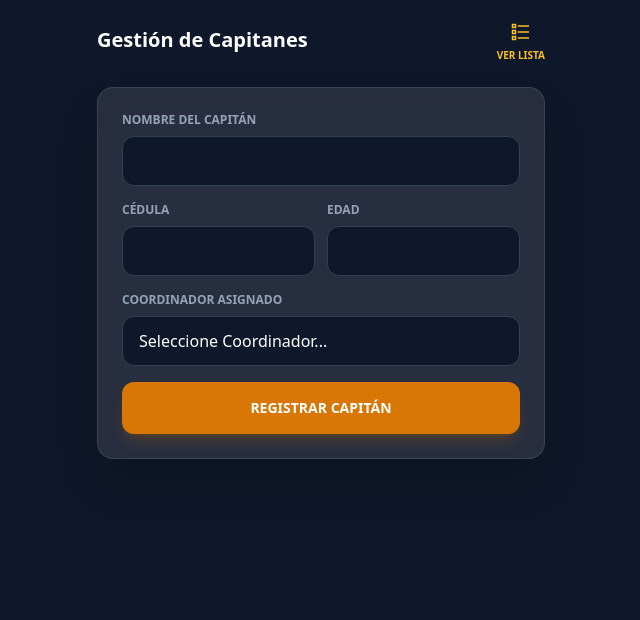
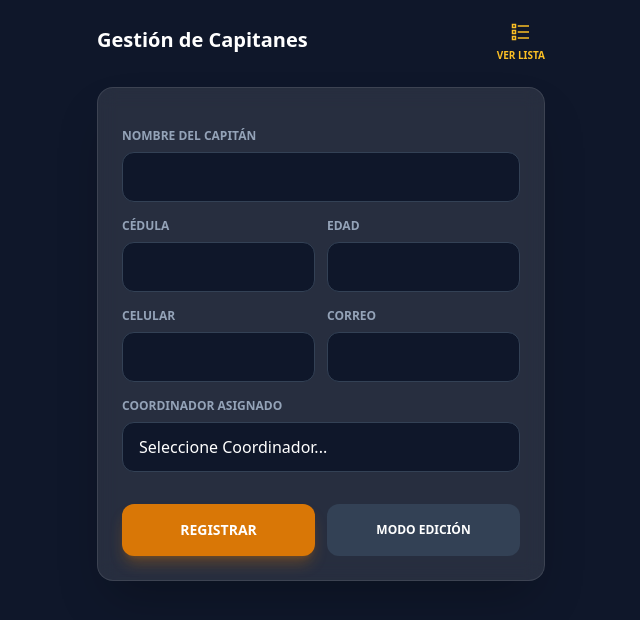
Before and after one commit to jeancgarciaq/estadistica-maranatha-infantil-fastapi, a Python web app: template web/templates/capitanes/index.html in a window 1280 px wide. Shown: the top 620 px of the page, without its empty margins (319-959 px from the left). Run offline with Jinja, Linux system fonts and the light colour scheme; the template is opened without the code that fills it, so the values that code supplies are empty; some libraries are stand-ins or nearby versions.

Commit message:
feat: implement index and list templates for capitan, coordinador, lider, and pastor modules

```diff
--- a/web/templates/capitanes/index.html
+++ b/web/templates/capitanes/index.html
@@ -12,8 +12,15 @@
     </div>
 
     <div class="glass p-6 rounded-2xl border border-white/10 shadow-2xl">
-        <form action="/capitanes/crear" method="post" class="space-y-4">
-            <div>
+        <form id="capitanForm" action="/capitanes/crear" method="post" class="space-y-4">
+            <!-- ID solo para edición -->
+            <div id="id_field" class="hidden">
+                <label class="block text-xs font-semibold text-slate-400 uppercase mb-2 ml-1">ID del Capitán</label>
+                <input type="number" name="id" id="capitan_id"
+                    class="w-full bg-slate-900 border border-slate-700 rounded-xl px-4 py-3 text-white focus:outline-none focus:border-amber-500">
+            </div>
+
+            <div class="text-start">
                 <label class="block text-xs font-semibold text-slate-400 uppercase mb-2">Nombre del Capitán</label>
                 <input type="text" name="nombre" required
                     class="w-full bg-slate-900 border border-slate-700 rounded-xl px-4 py-3 text-white focus:border-amber-500 outline-none">
@@ -32,7 +39,20 @@
                 </div>
             </div>
 
-            <div>
+            <div class="grid grid-cols-2 gap-3">
+                <div class="text-start">
+                    <label class="block text-xs font-semibold text-slate-400 uppercase mb-2">Celular</label>
+                    <input type="text" name="celular" id="capitan_celular"
+                        class="w-full bg-slate-900 border border-slate-700 rounded-xl px-4 py-3 text-white focus:border-amber-500 outline-none">
+                </div>
+                <div class="text-start">
+                    <label class="block text-xs font-semibold text-slate-400 uppercase mb-2">Correo</label>
+                    <input type="email" name="correo" id="capitan_correo"
+                        class="w-full bg-slate-900 border border-slate-700 rounded-xl px-4 py-3 text-white focus:border-amber-500 outline-none">
+                </div>
+            </div>
+
+            <div class="text-start">
                 <label class="block text-xs font-semibold text-slate-400 uppercase mb-2">Coordinador Asignado</label>
                 <select name="id_coordinador" required
                     class="w-full bg-slate-900 border border-slate-700 rounded-xl px-4 py-3 text-white focus:border-amber-500 outline-none appearance-none">
@@ -43,11 +63,63 @@
                 </select>
             </div>
 
-            <button type="submit"
-                class="w-full bg-amber-600 hover:bg-amber-500 text-white font-bold py-4 rounded-xl transition-all shadow-lg shadow-amber-600/20 uppercase text-sm">
-                Registrar Capitán
+            <div class="grid grid-cols-2 gap-3 pt-4">
+                <button type="submit" id="btn_submit"
+                    class="bg-amber-600 hover:bg-amber-500 text-white font-bold py-4 rounded-xl transition-all active:scale-95 shadow-lg shadow-amber-600/30 uppercase text-sm">
+                    Registrar
+                </button>
+                <button type="button" onclick="cambiarAModoEdicion()" id="btn_mode"
+                    class="bg-slate-700 hover:bg-slate-600 text-white font-bold py-4 rounded-xl transition-all uppercase text-xs">
+                    Modo Edición
+                </button>
+            </div>
+        </form>
+
+        <form id="deleteForm" action="/capitanes/eliminar" method="post" class="hidden">
+            <input type="hidden" name="id" id="delete_id">
+            <button type="submit" onclick="return confirm('¿Eliminar registro de capitán?')"
+                class="w-full bg-red-600/20 hover:bg-red-600 text-red-500 hover:text-white font-bold py-3 rounded-xl border border-red-600/50 transition-all mt-2 uppercase text-xs">
+                Eliminar Registro
             </button>
         </form>
     </div>
 </div>
+
+<script>
+    const urlParams = new URLSearchParams(window.location.search);
+
+    function cambiarAModoEdicion() {
+        const form = document.getElementById('capitanForm');
+        const idField = document.getElementById('id_field');
+        const delForm = document.getElementById('deleteForm');
+        const btnSubmit = document.getElementById('btn_submit');
+
+        idField.classList.toggle('hidden');
+        delForm.classList.toggle('hidden');
+
+        if (!idField.classList.contains('hidden')) {
+            form.action = "/capitanes/actualizar";
+            btnSubmit.innerText = "ACTUALIZAR";
+            document.getElementById('btn_mode').innerText = "MODO CREAR";
+            document.getElementById('capitan_id').required = true;
+        } else {
+            form.action = "/capitanes/crear";
+            btnSubmit.innerText = "REGISTRAR";
+            document.getElementById('btn_mode').innerText = "MODO EDICIÓN";
+            document.getElementById('capitan_id').required = false;
+        }
+    }
+
+    if (urlParams.get('id')) {
+        cambiarAModoEdicion();
+        document.getElementById('capitan_id').value = urlParams.get('id');
+        document.getElementById('delete_id').value = urlParams.get('id');
+        document.querySelector('input[name="nombre"]').value = urlParams.get('nombre') || "";
+        document.querySelector('input[name="cedula"]').value = urlParams.get('cedula') || "";
+        document.querySelector('input[name="edad"]').value = urlParams.get('edad') || "";
+        document.getElementById('capitan_celular').value = urlParams.get('celular') || "";
+        document.getElementById('capitan_correo').value = urlParams.get('correo') || "";
+        document.querySelector('select[name="id_coordinador"]').value = urlParams.get('id_coordinador') || "";
+    }
+</script>
 {% endblock %}
```
